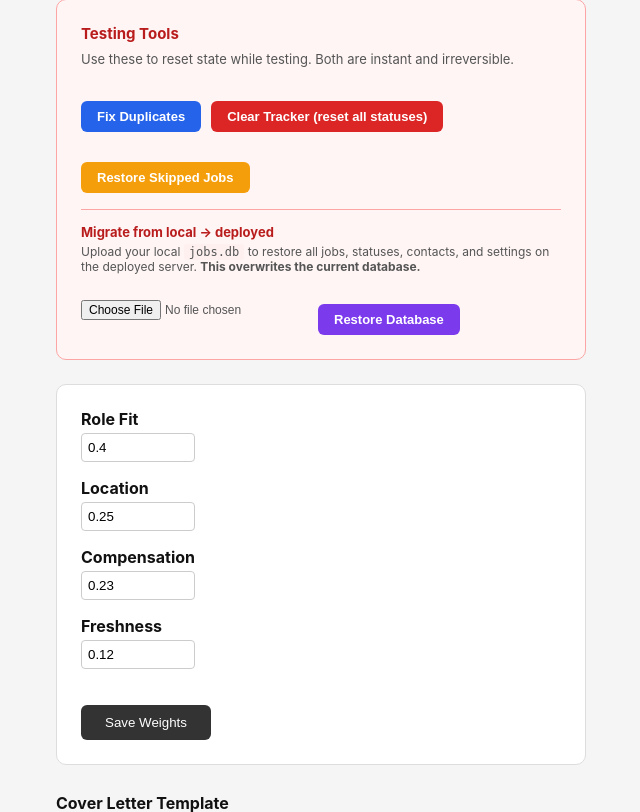
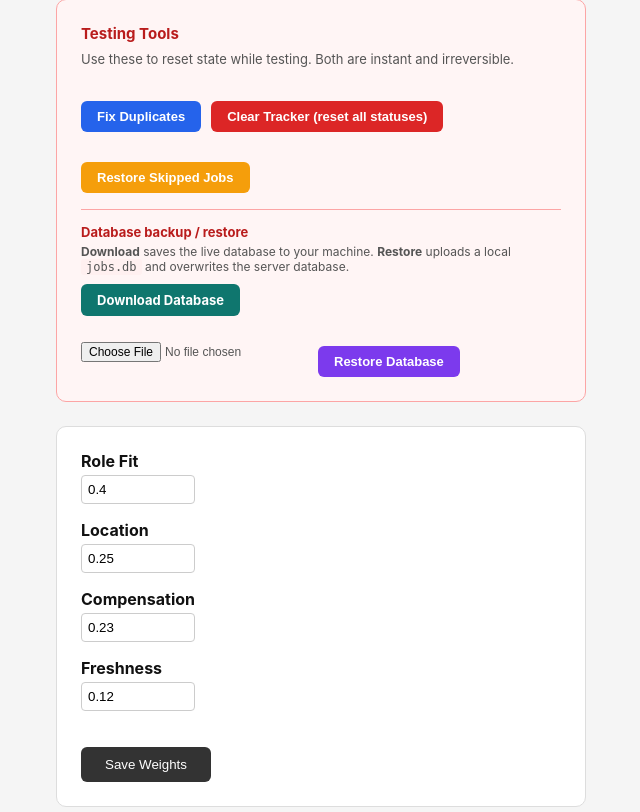
Before and after one commit to SShah276/rose, a FastAPI app: page /settings in a window 1280 px wide. Shown: the part 194-1006 px from the top of the page, without its empty margins (284-924 px from the left). Run offline with FastAPI, Linux system fonts and the light colour scheme; the visitor is signed in with stand-in values (Sample User, id 1); data comes from the database, SQL or seed files in the repository.

Commit message:
db fixes

```diff
--- a/app/main.py
+++ b/app/main.py
@@ -544,7 +544,6 @@ def fetch_github(request: Request, repo: str = "simplify"):
             summary["skipped"] += 1
             summary["errors"].append(str(e))
 
-    cleanup_duplicate_jobs()
     return templates.TemplateResponse(
         request=request,
         name="import_result.html",
@@ -577,7 +576,6 @@ def fetch_intern_list(request: Request):
         except Exception as e:
             summary["skipped"] += 1
             summary["errors"].append(str(e))
-    cleanup_duplicate_jobs()
     return templates.TemplateResponse(
         request=request, name="import_result.html",
         context={"summary": summary, "filename": "intern-list.com"}
@@ -609,7 +607,6 @@ def fetch_newgrad_jobs(request: Request):
         except Exception as e:
             summary["skipped"] += 1
             summary["errors"].append(str(e))
-    cleanup_duplicate_jobs()
     return templates.TemplateResponse(
         request=request, name="import_result.html",
         context={"summary": summary, "filename": "newgrad-jobs.com"}
@@ -656,7 +653,6 @@ def _run_fetch_all() -> dict:
 
     total["rows_read"] = total["fetched"]
     total["sources"] = sources_run
-    cleanup_duplicate_jobs()
     return total
 
 
@@ -988,6 +984,22 @@ def admin_dedup_cleanup():
     return RedirectResponse(url=f"/settings?dedup={deleted}", status_code=303)
 
 
+@app.get("/admin/download-db")
+def download_db():
+    from app.db import DB_PATH
+    import shutil, tempfile
+    # Copy to a temp file so we get a consistent read even if SQLite is writing
+    with tempfile.NamedTemporaryFile(delete=False, suffix=".db") as tmp:
+        shutil.copy2(str(DB_PATH), tmp.name)
+        data = open(tmp.name, "rb").read()
+    from fastapi.responses import Response as _Resp
+    return _Resp(
+        content=data,
+        media_type="application/octet-stream",
+        headers={"Content-Disposition": "attachment; filename=jobs.db"},
+    )
+
+
 @app.post("/admin/restore-db")
 async def restore_db(db_file: UploadFile = File(...)):
     import os
--- a/app/templates/settings.html
+++ b/app/templates/settings.html
@@ -79,12 +79,17 @@
         </div>
 
         <div style="margin-top:16px; padding-top:14px; border-top:1px solid #fca5a5;">
-            <p style="font-size:13px; font-weight:700; color:#b91c1c; margin:0 0 4px;">Migrate from local → deployed</p>
+            <p style="font-size:13px; font-weight:700; color:#b91c1c; margin:0 0 4px;">Database backup / restore</p>
             <p style="font-size:12px; color:#555; margin:0 0 10px;">
-                Upload your local <code style="background:#fff0f0; padding:1px 5px; border-radius:3px;">jobs.db</code>
-                to restore all jobs, statuses, contacts, and settings on the deployed server.
-                <strong>This overwrites the current database.</strong>
+                <strong>Download</strong> saves the live database to your machine.
+                <strong>Restore</strong> uploads a local <code style="background:#fff0f0; padding:1px 5px; border-radius:3px;">jobs.db</code> and overwrites the server database.
             </p>
+            <div style="display:flex; align-items:center; gap:10px; flex-wrap:wrap; margin-bottom:10px;">
+                <a href="/admin/download-db"
+                   style="background:#0f766e;color:white;border:none;border-radius:6px;padding:8px 16px;font-size:13px;font-weight:bold;cursor:pointer;text-decoration:none;">
+                    Download Database
+                </a>
+            </div>
             <form method="POST" action="/admin/restore-db" enctype="multipart/form-data"
                   onsubmit="return confirm('This will replace the current database with the uploaded file. Continue?')"
                   style="display:flex; align-items:center; gap:10px; flex-wrap:wrap;">
```
